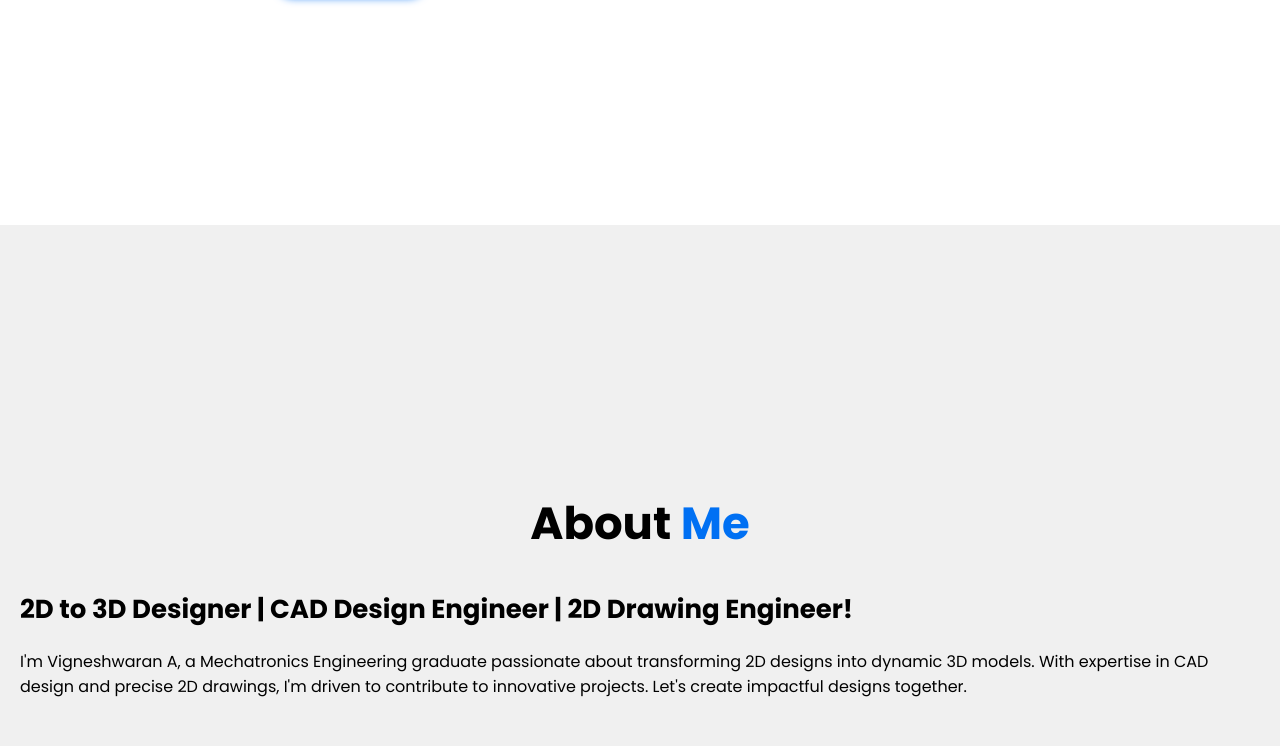
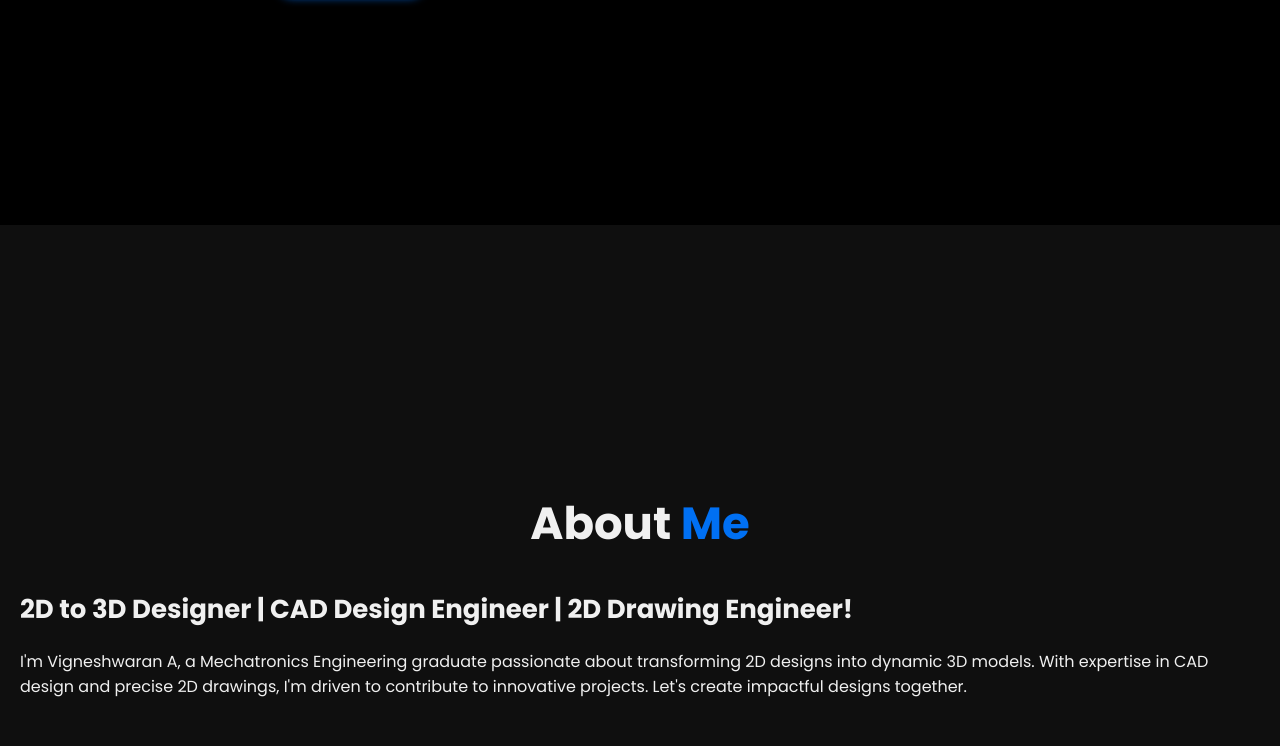
Before and after one commit to DesignWizardVigneshwaran/portfolio, a plain HTML site: page index.html in a window 1280 px wide. Shown: the part 575-1321 px from the top of the page. Drawn offline with nearby package versions, Linux system fonts and the light colour scheme.

Commit message:
Update styles.css

```diff
--- a/styles.css
+++ b/styles.css
@@ -15,9 +15,9 @@
     width: 0;
 }
 :root{
-    --back:#fff;
-    --back-2:#f0f0f0;
-    --text:#000;
+    --back:#000;
+    --back-2:#0f0f0f;
+    --text:#f0f0f0;
     --main:#0070f3;
     /* rgb(63 255 51)
     #0ef*/
```
